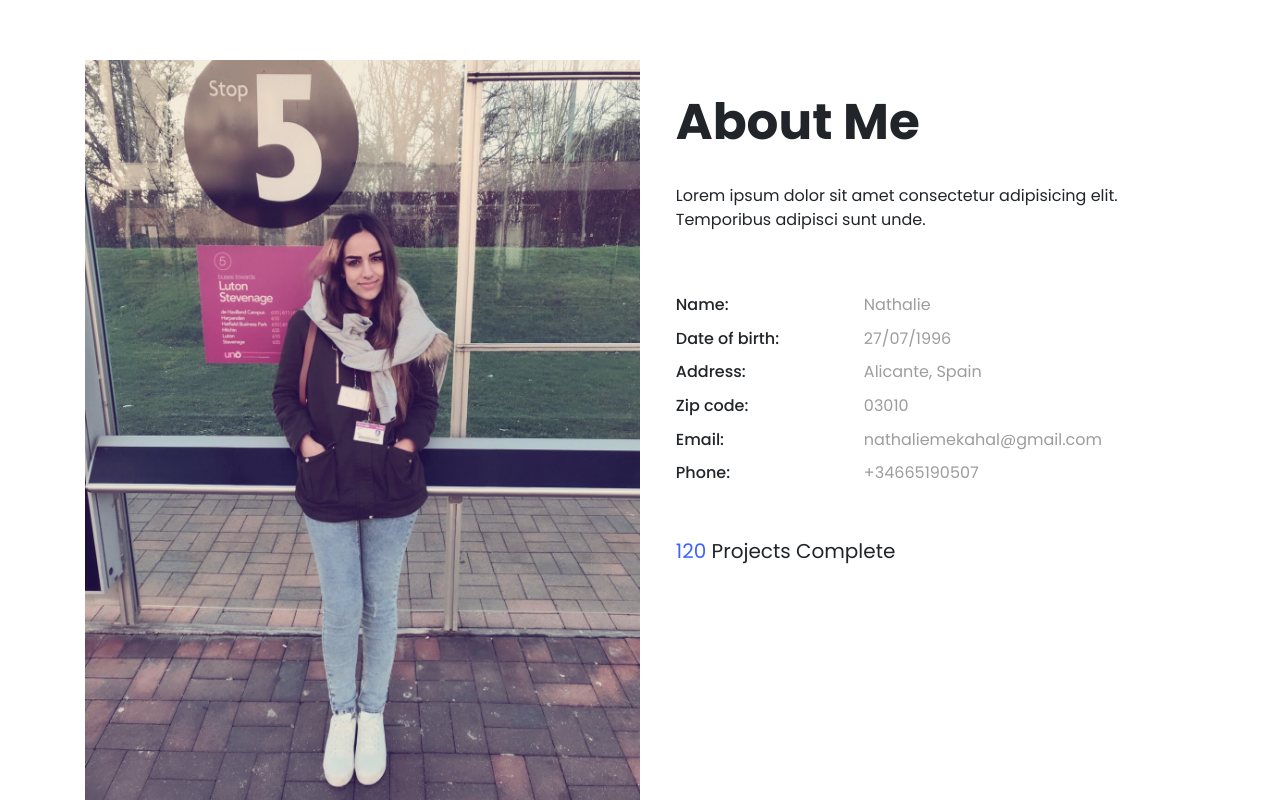
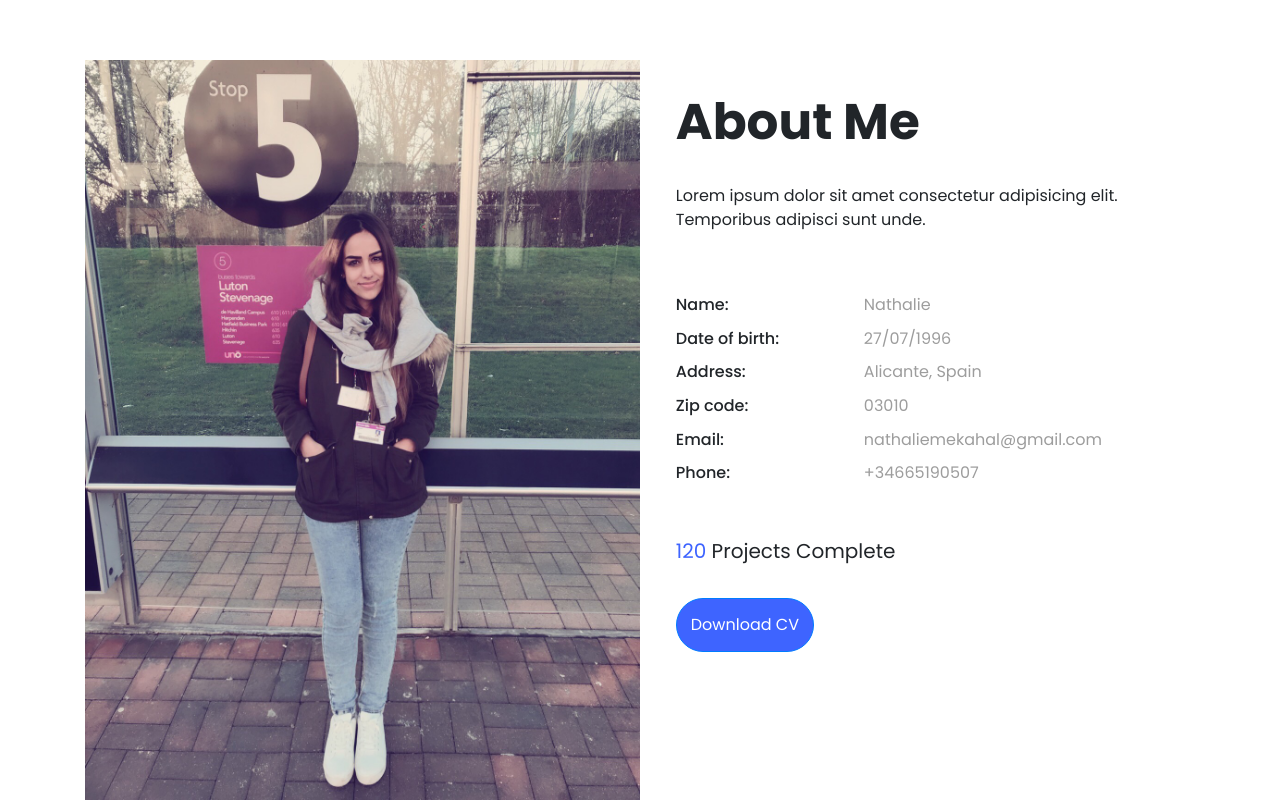
Before and after one commit to Mandeep-Sai/myWeb, a React (Create React App) app: page / in a window 1280 px wide. Shown: the part 780-1580 px from the top of the page. Built offline with nearby package versions, Linux system fonts and the light colour scheme.

Commit message:
updates to about

```diff
--- a/src/compnents/About.jsx
+++ b/src/compnents/About.jsx
@@ -1,5 +1,5 @@
 import React from "react";
-import { Container, Col, Row } from "react-bootstrap";
+import { Container, Col, Row, Button } from "react-bootstrap";
 import "./styles/about.css";
 import AboutDetails from "./AboutDetails";
 
@@ -18,6 +18,7 @@ function About() {
               Temporibus adipisci sunt unde.
             </div>
             <AboutDetails />
+            <Button>Download CV</Button>
           </div>
         </Col>
       </Row>
--- a/src/compnents/styles/about.css
+++ b/src/compnents/styles/about.css
@@ -37,3 +37,9 @@
 .AboutDetails__projectsNb span {
   color: rgb(62, 100, 255);
 }
+.About__wrapper button {
+  margin-top: 2rem;
+  border-radius: 50px;
+  padding: 14px;
+  background-color: rgb(62, 100, 255);
+}
```
